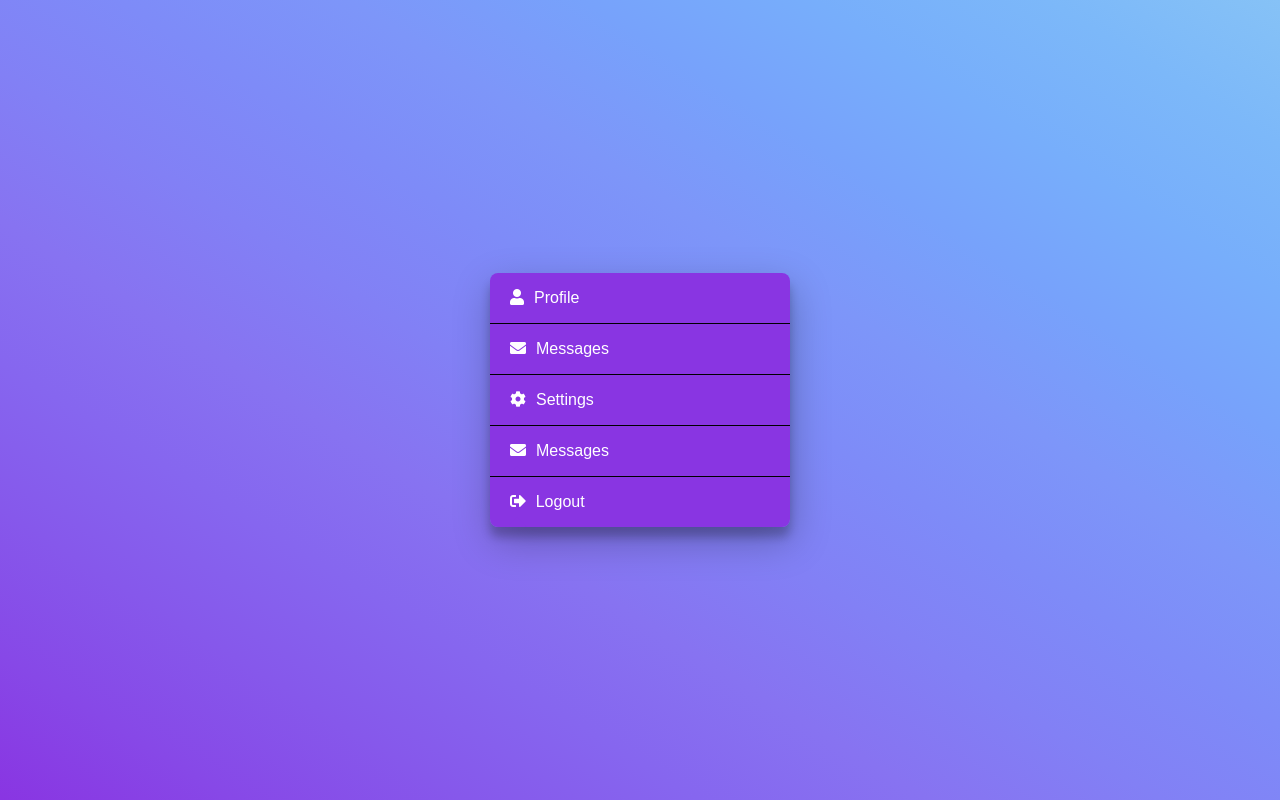
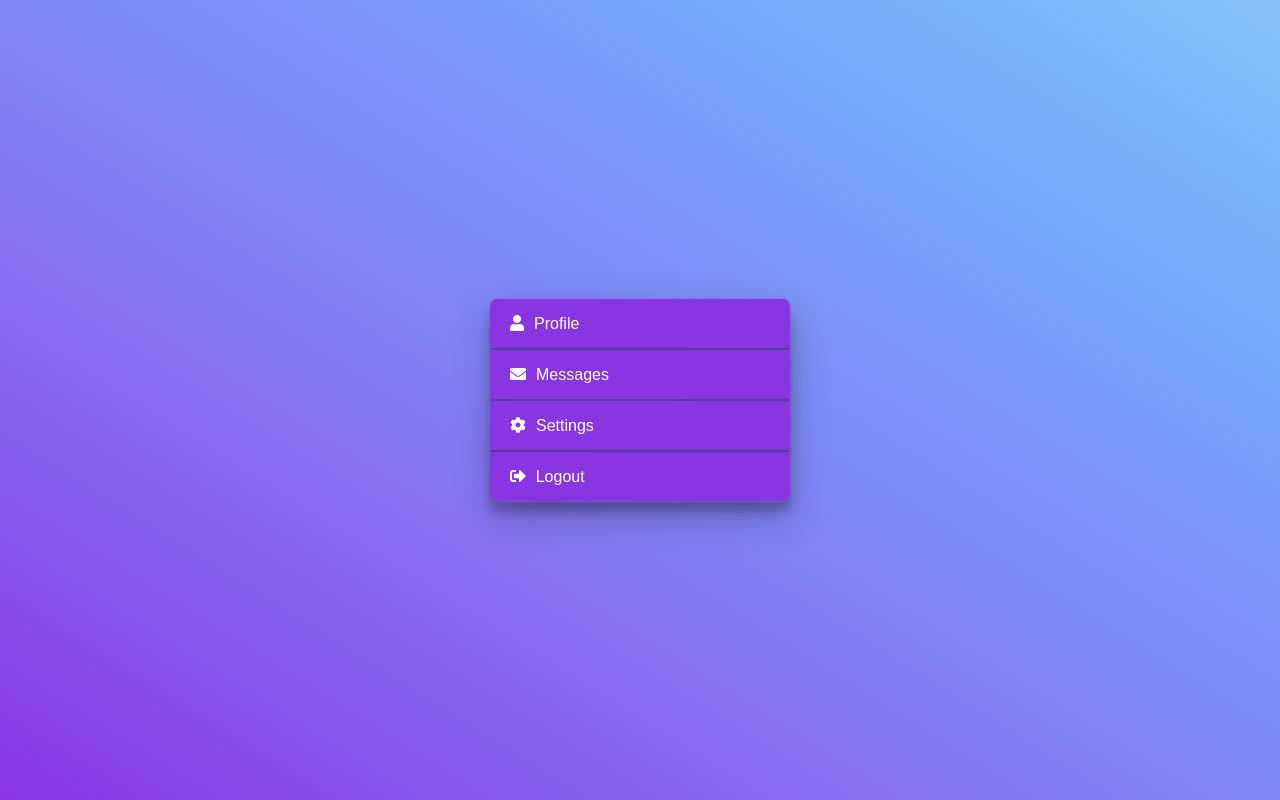
Before and after one commit to ASWINK978/html-css-menu, a website: page app/index.html in a window 1280 px wide. Drawn offline with nearby package versions, Linux system fonts and the light colour scheme; files that its build step writes are made by us from their sources.

Commit message:
Comments
Added comment to the style file

```diff
--- a/app/index.html
+++ b/app/index.html
@@ -8,9 +8,9 @@
 	<link rel="stylesheet" href="https://use.fontawesome.com/releases/v5.6.3/css/all.css" integrity="sha384-UHRtZLI+pbxtHCWp1t77Bi1L4ZtiqrqD80Kn4Z8NTSRyMA2Fd33n5dQ8lWUE00s/" crossorigin="anonymous">
 </head>
 <body>
-	<div class="container">
 	<div class="middle">
 		<div class="menu">
+
 			<!-- item 1 -->
 			<li class="item" id="profile">
 				<a href="#profile" class="btn"><i class="fas fa-user"></i>Profile</a>
@@ -19,6 +19,7 @@
 					<a href="">picture</a>
 				</div>
 			</li>
+
 			<!-- item 2 -->
 			<li class="item" id="messages">
 				<a href="#messages" class="btn"><i class="fas fa-envelope"></i>Messages</a>
@@ -28,6 +29,7 @@
 					<a href="">Spam</a>
 				</div>
 			</li>
+
 			<!-- item 3 -->
 			<li class="item" id="settings">
 				<a href="#settings" class="btn"><i class="fas fa-cog"></i>Settings</a>
@@ -36,21 +38,12 @@
 					<a href="">Language</a>
 				</div>
 			</li>
+
 			<!-- item 4 -->
-			<li class="item" id="messages">
-				<a href="#messages" class="btn"><i class="fas fa-envelope"></i>Messages</a>
-				<div class="smenu">
-					<a href="">News</a>
-					<a href="">Sent</a>
-					<a href="">Spam</a>
-				</div>
-			</li>
-			<!-- item 5 -->
 			<li class="item" id="logout">
 				<a href="#logout" class="btn"><i class="fas fa-sign-out-alt"></i>Logout</a>
 			</li>
 		</div>
 	</div>
-	</div>
 </body>
 </html>
--- a/app/scss/styles.scss
+++ b/app/scss/styles.scss
@@ -1,13 +1,11 @@
-// styles.scss
+/* ==========================================================================
+   Styles
+   ========================================================================== */
 
 html {
 	height: 100%;
-}
+	background-image: linear-gradient(to right top, #8935e2, #8748e7, #8658eb, #8666ef, #8773f1, #8280f5, #7e8bf8, #7d96f9, #77a2fb, #77aefb, #7cb8f9, #86c2f6);
 
-
-body {
-	width:auto;
-	background-image: linear-gradient(to right top, #8935e2, #8748e7, #8658eb, #8666ef, #8773f1, #8280f5, #7e8bf8, #7d96f9, #77a2fb, #77aefb, #7cb8f9, #86c2f6);
 }
 
 *{
@@ -18,21 +16,28 @@ body {
 	text-decoration: none;
 }
 
+/* content
+   ========================================================================== */
+
 .middle {
 	position: absolute;
 	top: 50%;
 	left: 50%;
 	transform: translate(-50%, -50%);
-}
 
+
+	/* Menu
+	   ========================================================================== */
 
 	.menu {
 		width:300px;
 		border-radius: 8px;
 		overflow: hidden;
 		box-shadow: 2px 14px 38px rgba(0,0,0,0.25), 0 10px 10px rgba(0,0,0,0.22);
-}
 
+
+		/* Item
+		   ========================================================================== */
 
 		.item {
 			border-top:1px solid black;
@@ -43,31 +48,13 @@ body {
 			border-top:0px;
 		}
 
-
-.btn {
-	display: block;
-	padding:16px 20px;
-	background: #8935e2;
-	color:white;
-	position: relative;
+		.item:target .smenu {
+			max-height: 10em;
 		}
 
-.btn:before {
-	content: "";
-	position: absolute;
-	width:14px;
-	height: 14px;
-	background: #8935e2;
-	left:20px;
-	bottom:-7px;
-	transform: rotate(45deg);
 
-
-}
-
-.btn i {
-	margin-right:10px;
-}
+		/* Sub menu
+		   ========================================================================== */
 
 		.smenu {
 			background: #333;
@@ -101,6 +88,31 @@ body {
 			opacity: 1;
 		}
 
-.item:target .smenu {
-	max-height: 10em;
+
+		/* Button
+		   ========================================================================== */
+
+		.btn {
+			display: block;
+			padding:16px 20px;
+			background: #8935e2;
+			color:white;
+			position: relative;
 		}
+
+		.btn:before {
+			content: "";
+			position: absolute;
+			width:14px;
+			height: 14px;
+			left:20px;
+			bottom:-7px;
+			transform: rotate(45deg);
+
+		}
+
+		.btn i {
+			margin-right:10px;
+		}
+	}
+}
```
Also changed, not shown: 4 other files. Lines whose indentation alone changed are shown as unchanged.
